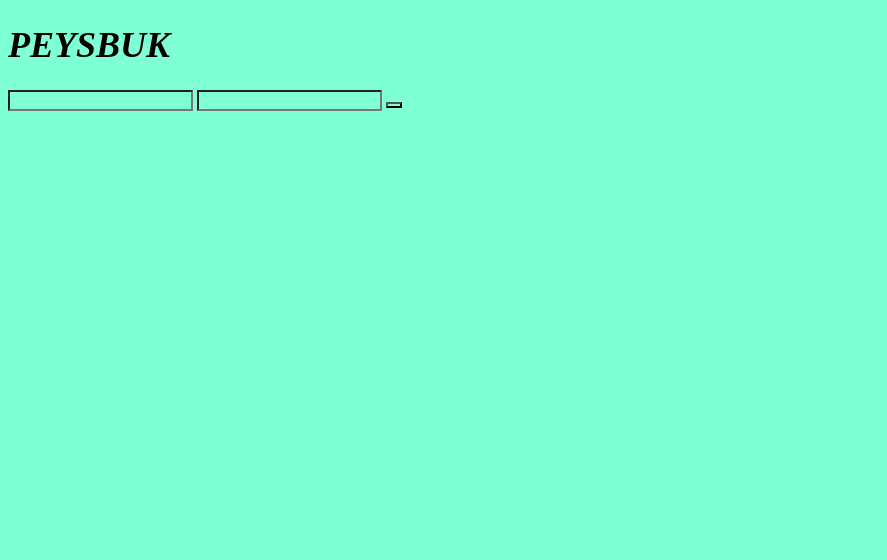
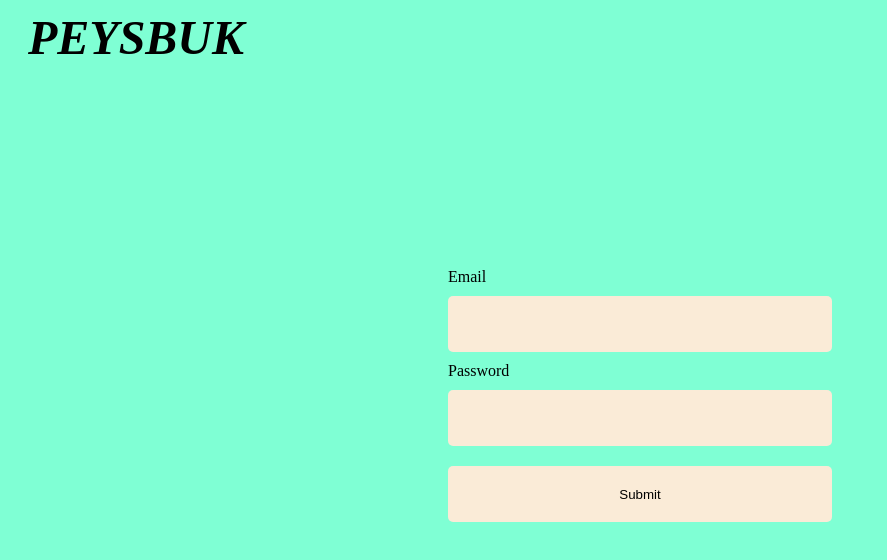
Before and after one commit to serteaser/Blog-ni-Veni, a plain HTML site: page index.html in a window 1280 px wide. Shown: the whole page, without its empty margins (0-887 px from the left). Drawn offline with Linux system fonts and the light colour scheme.

Commit message:
centered content and fixed alignments

```diff
--- a/app.css
+++ b/app.css
@@ -4,7 +4,35 @@
 }
 
 h1 {
-    font-size: 36px;
+    font-size: 48px;
     font-weight: 800;
     font-style: italic;
+    margin: 10px 0 0 20px;
 }
+
+.container {
+    display: block;
+    position: absolute;
+    top: 50%;
+    left: 50%;
+    transform: translate(-50%,-50%);
+}
+
+.form-wrap {
+    display: flex;
+    flex-flow: column;
+}
+
+.form-wrap > label {
+    margin-left: 10px;
+}
+
+.form-wrap>input, button{
+    width: 30vw;
+    height: 7vh;
+    background-color: antiquewhite;
+    padding: 5px;
+    margin: 10px 10px;
+    border-radius: 5px;
+    border: none;
+}
--- a/index.html
+++ b/index.html
@@ -10,9 +10,12 @@
     <h1>PEYSBUK</h1>
     <div class="container">
         <div class="form-wrap">
-            <input type="email" name="" id="">
-            <input type="password" name="" id="">
-            <button type="submit"></button></div>
+            <label for="email">Email</label>
+            <input type="email" name="email" id="email">
+            <label for="password">Password</label>
+            <input type="password" name="password" id="password">
+            <button type="submit">Submit</button>
+        </div>
     </div>
 </body>
 <script src="app.js"></script>
```
